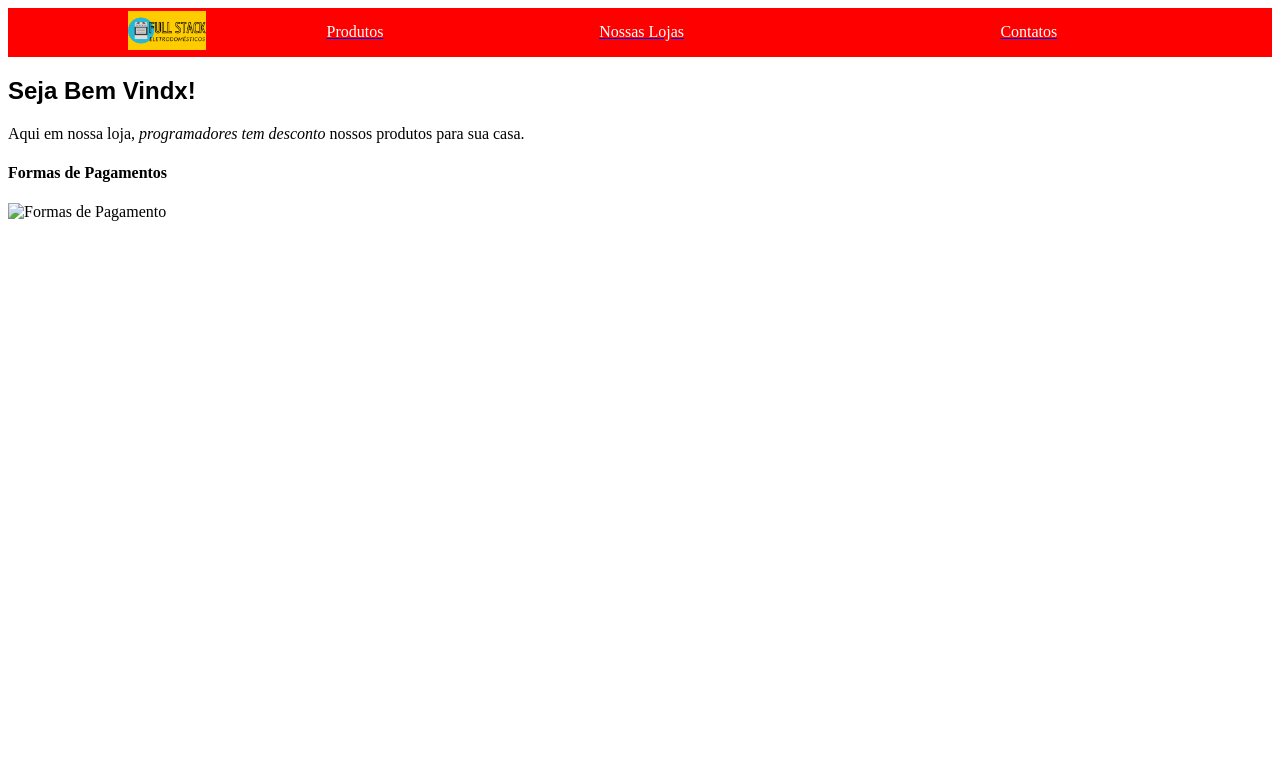
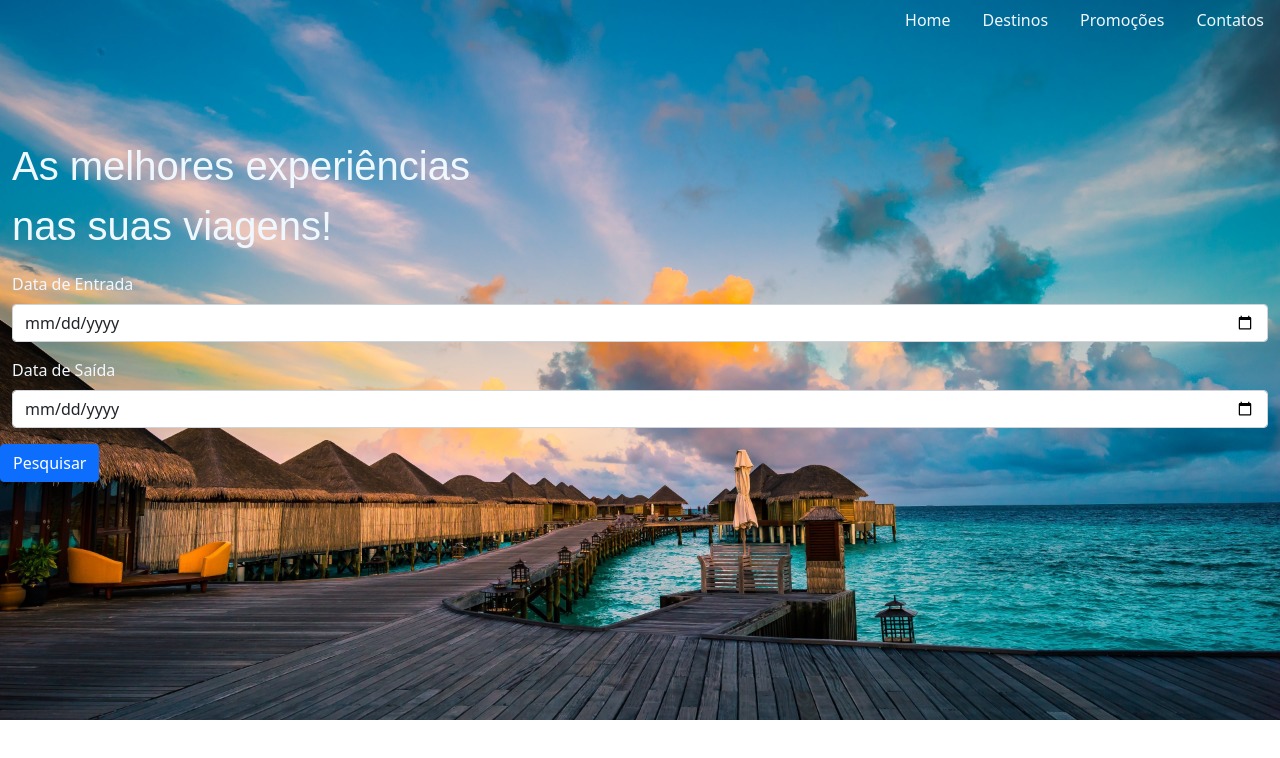
Before and after one commit to kakcruz/projetoeletro, a plain HTML site: page index.html in a window 1280 px wide. Drawn offline with nearby package versions, Linux system fonts and the light colour scheme.

Commit message:
Agência de Viagens.
Projeto de agencia de viagens!

```diff
--- /dev/null
+++ b/css/estilo.css
@@ -0,0 +1,17 @@
+p{
+        font-family: Arial, Helvetica, sans-serif;
+
+}
+
+#pagamentos{
+    color: red;
+
+}
+
+body{
+    background-image: url(../imagens/Luau-Wallpapers-51-background-pictures-.jpg);
+    background-repeat: no-repeat;
+    background-size:cover;
+
+
+}
--- a/index.html
+++ b/index.html
@@ -2,32 +2,57 @@
 <html lang="pt-br">
     <head>
         <meta charset="UTF-8">
-        <title>Full Stack Eletro</title>
+        <title>Agência de Viagens</title>
+        <link rel="stylesheet" href="">
+        <link rel="stylesheet" href="css/estilo.css">
+        <link href="https://cdn.jsdelivr.net/npm/bootstrap@5.1.3/dist/css/bootstrap.min.css" rel="stylesheet" integrity="sha384-1BmE4kWBq78iYhFldvKuhfTAU6auU8tT94WrHftjDbrCEXSU1oBoqyl2QvZ6jIW3" crossorigin="anonymous">
     </head>
 
     <body>
         <!--Menu-->
-        <table width="100%" bgcolor="red">
-            <tr>
-                <td align="center" width="25%"><a href="index.html"><font face="arial" color="white"><img width="25%" src="./imagens/eletro.png" alt="Full Stack Eletro"></font></a></td>
-                <td><a href="produtos.html"><font color="white">Produtos</font></a></td>
-                <td><a href="loja.html"><font color="white">Nossas Lojas</font></a></td>
-                <td><a href="contato.html"><font color="white">Contatos</font></a></td>
-            </tr>
-        </table>
-
+        <ul class="nav justify-content-end">
+            <li class="nav-item">
+              <a class="nav-link active " aria-current="page" href="index.html" style="color: aliceblue;" >Home</a>
+            </li>
+            <li class="nav-item">
+              <a class="nav-link" href="destinos.html"style="color: aliceblue;" >Destinos</a>
+            </li>
+            <li class="nav-item">
+              <a class="nav-link" href="promocoes.html"style="color: aliceblue;" >Promoções</a>
+            </li>
+            <li class="nav-item">
+                <a class="nav-link" href="contato.html"style="color: aliceblue;" >Contatos</a>
+              </li>
+          </ul>
         <!--FIm do Menu-->
 
-        <h2>
-            <font face="Arial">Seja Bem Vindx!</font>
+        <br><br><br><br>
 
-        </h2>
-        <p>Aqui em nossa loja, <em>programadores tem desconto</em> nossos produtos para sua casa.</p>
+        <div class=" mb-2 container-fluid">
+
+        <p class="fs-1" style="color: aliceblue;">As melhores experiências<br> nas suas viagens!</p>
+
+        <form>
+            <div class="mb-3">
+              <label class="form-label" style="color: aliceblue;"  >Data de Entrada</label>
+              <input type="date" class="form-control">
+            </div>
+            <div class="mb-3">
+              <label class="form-label mb-2" style="color: aliceblue;">Data de Saída</label>
+              <input type="date" class="form-control">
+            </div>
+            </div>
+            <button type="submit" class="btn btn-primary">Pesquisar</button>
+          </form>
+          </div>
 
 
-        <h4>Formas de Pagamentos</h4>
 
-        <img src="./imagens/formasdepagamento.png" alt="Formas de Pagamento">
+
+
+
+
+
 
 
     </body>
```
Also changed, not shown: contato.html (+16 -9 lines), destinos.html (added, +40 -0 lines), loja.html (deleted, +0 -32 lines), produtos.html (deleted, +0 -109 lines), promocoes.html (added, +110 -0 lines), imagens/Luau-Wallpapers-51-background-pictures-.jpg (added), imagens/geladeira.jpg (deleted), imagens/thumb-1920-541025.jpg (added), 1 other file.
